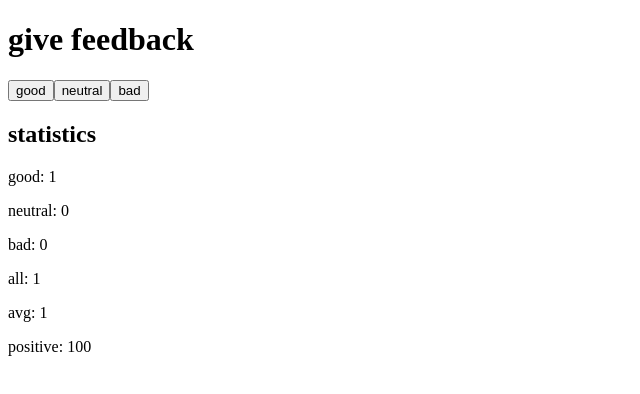
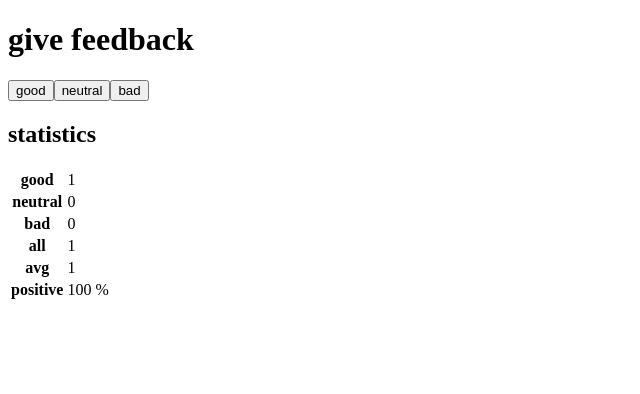
Before and after one commit to vzbel/fullstack-open, a React (Vite) app in the folder part1/unicafe/: page / in a window 1280 px wide. Both pictures are taken after a click on the button "good". Shown: the top 394 px of the page, without its empty margins (0-640 px from the left). Built offline with nearby package versions, Linux system fonts and the light colour scheme.

Commit message:
Complete exercise 1.11

```diff
--- a/part1/unicafe/src/App.jsx
+++ b/part1/unicafe/src/App.jsx
@@ -5,9 +5,14 @@ const Button = ({onClick, text}) => (
   <button onClick={onClick}>{text}</button>
 );
 
-const StatisticLine = ({text, value}) => (
-  <p>{text}: {value}</p>
-);
+const StatisticLine = ({text, value}) => {
+  return (
+    <tr>
+      <th>{text}</th>
+      <td>{value}</td>
+    </tr>
+  );
+};
 
 // Display cafe ratings
 const Statistics = (props) => {
@@ -15,15 +20,37 @@ const Statistics = (props) => {
     return <p>No feedback given</p>
   }
   return (
-    <div>
+    <>
       <h2>statistics</h2>
-      <StatisticLine text="good" value={props.good} />
-      <StatisticLine text="neutral" value={props.neutral} />
-      <StatisticLine text="bad" value={props.bad} />
-      <StatisticLine text="all" value={props.all} />
-      <StatisticLine text="avg" value={props.avg} />
-      <StatisticLine text="positive" value={props.positivePct} />
-    </div>
+      <table>
+        <tbody>
+          <StatisticLine
+            text="good"
+            value={props.good}
+          />
+          <StatisticLine
+            text="neutral"
+            value={props.neutral}
+          />
+          <StatisticLine
+            text="bad"
+            value={props.bad}
+          />
+          <StatisticLine
+            text="all"
+            value={props.all}
+          />
+          <StatisticLine
+            text="avg"
+            value={props.avg}
+          />
+          <StatisticLine
+            text="positive"
+            value={props.positivePct + " %"}
+          />
+        </tbody>
+      </table>
+    </>
   );
 }
 
```
